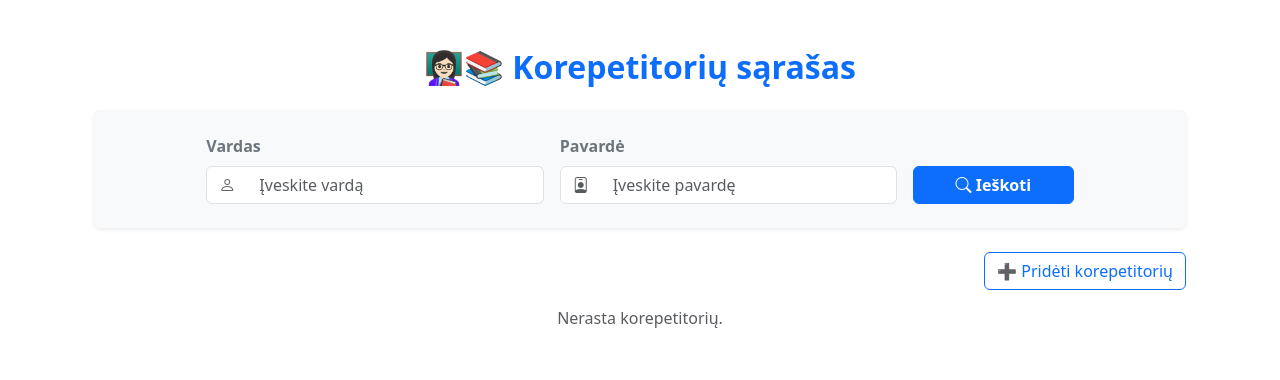
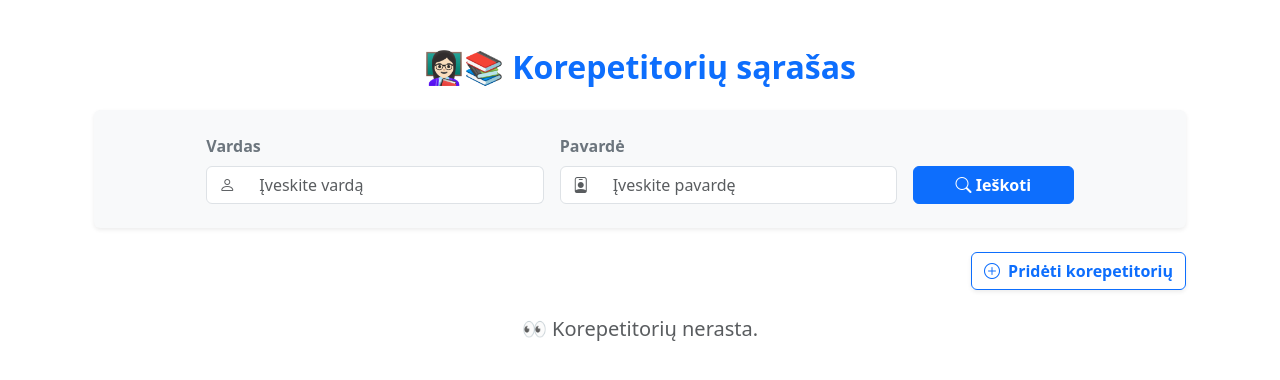
Before and after one commit to lukasjanusauskas/mendl-tutors, a Flask app: page /tutors in a window 1280 px wide. Shown: the part 56-436 px from the top of the page. Run offline with Flask 3, Linux system fonts and the light colour scheme; the visitor is signed in with stand-in values (Sample User, id 1); data that the repository does not hold is empty.

Commit message:
Pakeiciau dizaina korepetiriu (panasu i studentu)

```diff
--- a/app/templates/tutors.html
+++ b/app/templates/tutors.html
@@ -1,9 +1,12 @@
 {% extends "base.html" %}
-{% block title %}Korepetitoriai{% endblock %}
+{% block title %}Korepetitoriai - MENDL{% endblock %}
+
 {% block content %}
 <div class="container py-4">
 
-<h2 class="mb-4 text-center fw-bold text-primary">👩🏻‍🏫📚 Korepetitorių sąrašas</h2>
+    <h2 class="mb-4 text-center fw-bold text-primary">
+        👩🏻‍🏫📚 Korepetitorių sąrašas
+    </h2>
 
     <!-- 🔍 Paieškos forma -->
     <form method="GET" action="{{ url_for('tutors') }}" class="card shadow-sm border-0 p-4 mb-4 bg-light">
@@ -35,17 +38,21 @@
     </form>
 
     <!-- Mygtukas pridėti naują korepetitorių -->
-<div class="text-end mb-3">
-    <a href="{{ url_for('add_tutor') }}" class="btn btn-outline-primary">➕ Pridėti korepetitorių</a>
+    <div class="d-flex justify-content-end mb-3">
+        <a href="{{ url_for('add_tutor') }}" class="btn btn-outline-primary shadow-sm fw-semibold">
+            <i class="bi bi-plus-circle me-1"></i> Pridėti korepetitorių
+        </a>
     </div>
 
     {% if error %}
-<div class="alert alert-danger">{{ error }}</div>
+    <div class="alert alert-danger shadow-sm">{{ error }}</div>
     {% endif %}
 
     {% if tutors %}
-<table class="table table-striped table-hover align-middle">
-    <thead class="table-dark">
+    <div class="card shadow-sm border-0">
+        <div class="table-responsive">
+            <table class="table table-hover align-middle mb-0">
+                <thead class="table-primary text-center">
                     <tr>
                         <th>Vardas</th>
                         <th>Pavardė</th>
@@ -56,36 +63,40 @@
                 </thead>
                 <tbody>
                     {% for tutor in tutors %}
-        <tr>
+                    <tr class="text-center">
                         <td>{{ tutor.first_name or '-' }}</td>
                         <td>{{ tutor.last_name or '-' }}</td>
                         <td>{{ tutor.email or '-' }}</td>
                         <td>
                             {% if tutor.subjects %}
-                    {% for subj in tutor.subjects %}
-                        {{ subj.subject }}{% if not loop.last %}, {% endif %}
-                    {% endfor %}
+                                {{ tutor.subjects | map(attribute='subject') | join(', ') }}
                             {% else %}
                                 <em>Nenurodyta</em>
                             {% endif %}
                         </td>
                         <td>
-                <a href="{{ url_for('view_tutor', tutor_id=tutor._id|string) }}" class="btn btn-sm btn-primary">
-                    Peržiūrėti
+                            <div class="d-flex justify-content-center gap-2">
+                                <a href="{{ url_for('view_tutor', tutor_id=tutor._id|string) }}"
+                                   class="btn btn-sm btn-outline-primary">
+                                   <i class="bi bi-eye"></i> Peržiūrėti
                                 </a>
                                 <a href="{{ url_for('remove_tutor', tutor_id=tutor._id|string) }}"
-                   class="btn btn-sm btn-danger"
+                                   class="btn btn-sm btn-outline-danger"
                                    onclick="return confirm('Ar tikrai norite ištrinti šį korepetitorių?')">
-                   Ištrinti
+                                   <i class="bi bi-trash"></i> Ištrinti
                                 </a>
+                            </div>
                         </td>
                     </tr>
                     {% endfor %}
                 </tbody>
             </table>
+        </div>
+    </div>
     {% else %}
-<p class="text-center text-muted">Nerasta korepetitorių.</p>
+    <p class="text-center text-muted fs-5 mt-4">👀 Korepetitorių nerasta.</p>
     {% endif %}
 </div>
+
 <link rel="stylesheet" href="https://cdn.jsdelivr.net/npm/bootstrap-icons@1.10.5/font/bootstrap-icons.css">
 {% endblock %}
```
Lines whose indentation alone changed are shown as unchanged.
